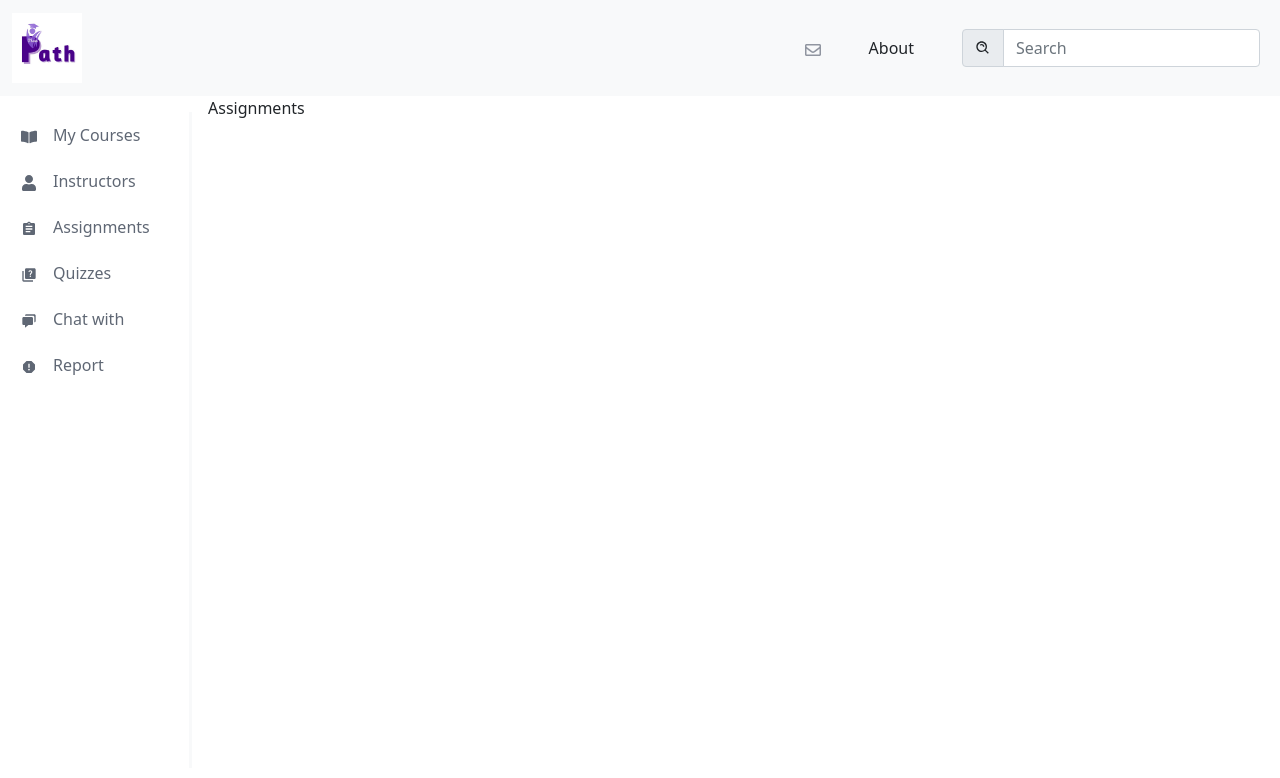
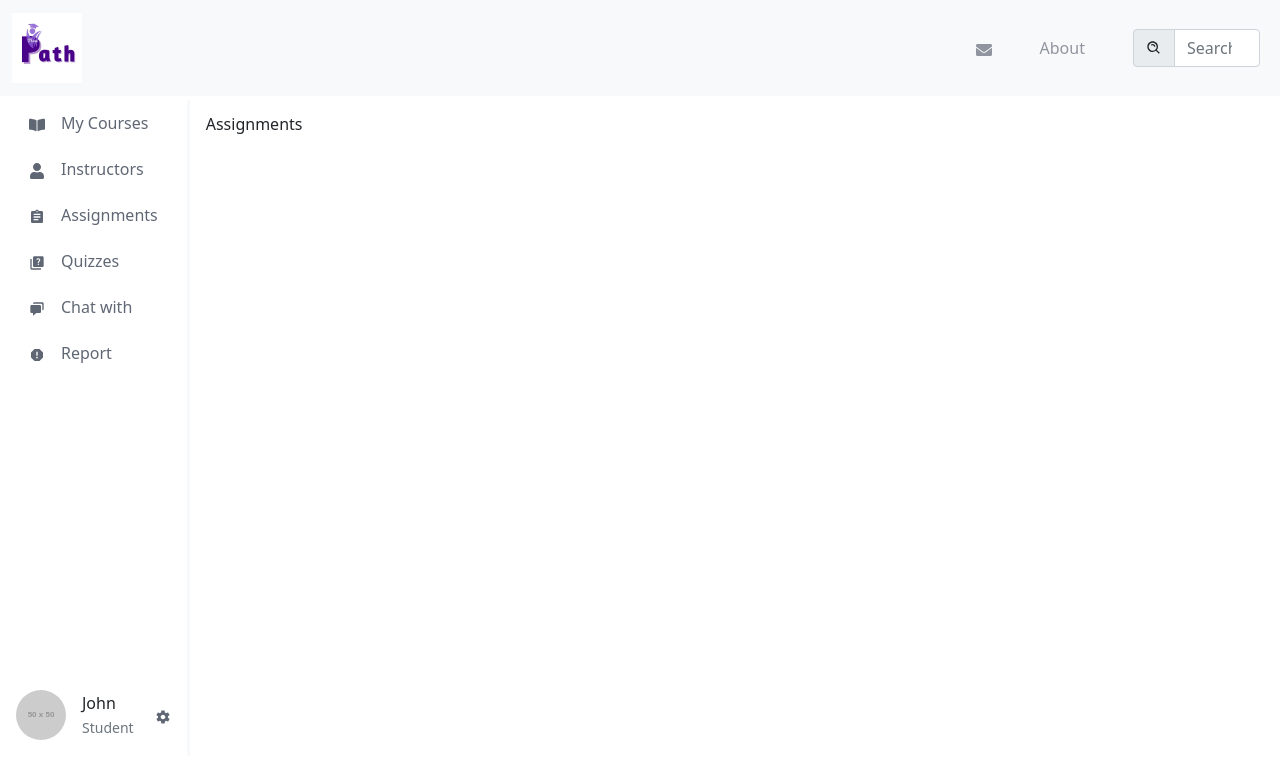
Before and after one commit to Final-Project-CS599/front-end, a React (Vite) app: page /student/assignments in a window 1280 px wide. Shown: the top 778 px of the page. Built offline with nearby package versions, Linux system fonts and the light colour scheme.

Commit message:
added more pages to student folder

```diff
--- a/index.html
+++ b/index.html
@@ -3,7 +3,7 @@
 
 <head>
   <meta charset="UTF-8" />
-  <link rel="icon" type="image/svg+xml" href="/vite.svg" />
+  <link rel="icon" type="image/svg+xml" href="./src/assets/images/Logo.jpeg" />
   <meta name="viewport" content="width=device-width, initial-scale=1.0" />
   <link href="https://cdn.jsdelivr.net/npm/bootstrap@5.0.2/dist/css/bootstrap.min.css" rel="stylesheet"
     integrity="sha384-EVSTQN3/azprG1Anm3QDgpJLIm9Nao0Yz1ztcQTwFspd3yD65VohhpuuCOmLASjC" crossorigin="anonymous">
--- a/src/components/shared/NavButton.jsx
+++ b/src/components/shared/NavButton.jsx
@@ -5,7 +5,7 @@ const NavButton = ({ text, icon, to }) => {
   return (
     <div className="d-flex align-items-center gap-2  w-100">
       <Link className="text-decoration-none w-100" to={to}>
-        <button type="button" className="btn my-1 w-100  d-flex">
+        <button type="button" className="btn btn-purple  my-1 w-100  d-flex">
           <span className="me-3">{icon}</span>
           <span>{text}</span>
         </button>
--- a/src/index.css
+++ b/src/index.css
@@ -1,9 +1,9 @@
-.btn {
+.btn-purple {
   background-color: #fff !important;
   color: #5f6774 !important;
 }
 
-.btn:focus {
+.btn-purple:focus {
   background-color: #f2f2fd !important;
   color: #7F55E0 !important;
   outline: none !important;
--- a/src/layout/LayoutWithSideBar.jsx
+++ b/src/layout/LayoutWithSideBar.jsx
@@ -2,14 +2,18 @@ import React from 'react';
 import SideBar from './SideBar';
 import NavBar from './NavBar';
 import { Outlet } from 'react-router-dom';
+import MobileNav from './MobileNav';
 
 const LayoutWithSideBar = () => {
   return (
     <div className="">
       <NavBar />
+      <MobileNav />
       <div className="d-flex gap-3">
         <SideBar />
-        <Outlet />
+        <div className="w-100 my-3">
+          <Outlet />
+        </div>
       </div>
     </div>
   );
--- /dev/null
+++ b/src/layout/MobileNav.jsx
@@ -0,0 +1,103 @@
+import React, { useState } from 'react';
+import NavButton from '../components/shared/NavButton';
+import { BiSearchAlt, BiSolidChat } from 'react-icons/bi';
+import { FaBookOpen, FaEnvelope, FaRegEnvelope, FaUser, FaUserCircle } from 'react-icons/fa';
+import { Link } from 'react-router-dom';
+import { IoMdMenu, IoMdClose, IoMdSettings } from 'react-icons/io';
+import Logo from '../assets/images/Logo.jpeg';
+import { MdAssignment, MdQuiz, MdReport } from 'react-icons/md';
+
+const MobileNav = () => {
+  return (
+    <>
+      <nav className="navbar d-lg-none navbar-expand-lg navbar-light bg-light position-relative">
+        <button
+          className="btn  d-lg-none position-absolute start-0 m-2"
+          type="button"
+          data-bs-toggle="offcanvas"
+          data-bs-target="#leftOffcanvas"
+          aria-controls="leftOffcanvas"
+        >
+          <span className="navbar-toggler-icon"></span>
+        </button>
+
+        <Link className="navbar-brand mx-auto text-decoration-none" to="/">
+          <img src={Logo} alt="logo" width={'70px'} height={'70px'} />
+        </Link>
+        <button
+          className="btn  d-lg-none position-absolute end-0 m-2"
+          type="button"
+          data-bs-toggle="offcanvas"
+          data-bs-target="#rightOffcanvas"
+          aria-controls="rightOffcanvas"
+        >
+          <FaUserCircle />
+        </button>
+      </nav>
+
+      <div
+        className="offcanvas offcanvas-start"
+        tabIndex="-1"
+        id="leftOffcanvas"
+        aria-labelledby="leftOffcanvasLabel"
+      >
+        <div className="offcanvas-header">
+          <h5 className="offcanvas-title" id="leftOffcanvasLabel">
+            Menu
+          </h5>
+          <button
+            type="button"
+            className="btn-close"
+            data-bs-dismiss="offcanvas"
+            aria-label="Close"
+          ></button>
+        </div>
+        <div className="offcanvas-body ">
+          <NavButton text={'My Courses'} icon={<FaBookOpen />} to={'/student/courses'} />
+          <NavButton text={'Instructors'} icon={<FaUser />} to={'/student/instructors'} />
+          <NavButton text={'Assignments'} icon={<MdAssignment />} to={'/student/assignments'} />
+          <NavButton text={'Quizzes'} icon={<MdQuiz />} to={'/student/quizzes'} />
+          <NavButton text={'Chat with'} icon={<BiSolidChat />} to={'/student/chat'} />
+          <NavButton text={'Report'} icon={<MdReport />} to={'/student/report'} />
+        </div>
+      </div>
+
+      <div
+        className="offcanvas offcanvas-end"
+        tabIndex="-1"
+        id="rightOffcanvas"
+        aria-labelledby="rightOffcanvasLabel"
+      >
+        <div className="offcanvas-header">
+          <h5 className="offcanvas-title" id="rightOffcanvasLabel">
+            Right Menu
+          </h5>
+          <button
+            type="button"
+            className="btn-close"
+            data-bs-dismiss="offcanvas"
+            aria-label="Close"
+          ></button>
+        </div>
+        <div className="offcanvas-body d-flex flex-column align-items-start">
+          <h3 className="btn">Messages</h3>
+          <h3 className="btn">About</h3>
+          <h3 className="btn">Settings</h3>
+          <div className="input-group flex-nowrap ms-2">
+            <span className="input-group-text" id="addon-wrapping">
+              <BiSearchAlt />
+            </span>
+            <input
+              className="form-control"
+              type="search"
+              placeholder="Search"
+              aria-label="Search"
+            />
+          </div>
+        </div>
+      </div>
+    </>
+  );
+};
+
+export default MobileNav;
--- a/src/layout/NavBar.jsx
+++ b/src/layout/NavBar.jsx
@@ -1,11 +1,11 @@
 import React from 'react';
 import Logo from '../assets/images/Logo.jpeg';
 import { BiSearchAlt } from 'react-icons/bi';
-import { FaRegEnvelope } from 'react-icons/fa';
-import { Link } from 'react-router-dom';
+import { FaEnvelope, FaRegEnvelope } from 'react-icons/fa';
+import { Link, NavLink } from 'react-router-dom';
 const NavBar = () => {
   return (
-    <nav className="navbar navbar-expand-lg navbar-light bg-light ">
+    <nav className="navbar d-none d-lg-flex navbar-expand-lg navbar-light bg-light w-100 ">
       <div className="container-fluid">
         <Link className="navbar-brand text-decoration-none" to="/">
           <img src={Logo} alt="logo" width={'70px'} height={'70px'} />
@@ -23,11 +23,13 @@ const NavBar = () => {
         </button>
         <div className="collapse navbar-collapse" id="navbarSupportedContent">
           <ul className="navbar-nav me-auto mb-2 mb-lg-0"></ul>
-          <form className="d-flex flex-sm-column flex-md-row gap-5 align-items-sm-start align-items-md-center">
-            <span>
-              <FaRegEnvelope color="#9095a0" />
-            </span>
-            <span className="">About</span>
+          <form className="d-flex flex-sm-column flex-lg-row gap-sm-3 gap-lg-5 align-items-sm-start align-items-lg-center w-25">
+            <NavLink className="text-decoration-none" to="/student/messages">
+              <FaEnvelope color="#9095a0" />
+            </NavLink>
+            <NavLink className="text-decoration-none" to="/about" style={{ color: '#9095a0' }}>
+              About
+            </NavLink>
             <div className="input-group flex-nowrap">
               <span className="input-group-text" id="addon-wrapping">
                 <BiSearchAlt />
--- a/src/layout/SideBar.jsx
+++ b/src/layout/SideBar.jsx
@@ -3,12 +3,14 @@ import NavButton from '../components/shared/NavButton';
 import { FaBookOpen, FaUser } from 'react-icons/fa';
 import { MdAssignment, MdQuiz, MdReport } from 'react-icons/md';
 import { BiSolidChat } from 'react-icons/bi';
+import { IoMdSettings } from 'react-icons/io';
+import { NavLink } from 'react-router-dom';
 
 const SideBar = () => {
   return (
     <div
-      className="d-flex flex-column px-2 mt-3 border-3 border-end border-light "
-      style={{ width: '15%', height: '82vh' }}
+      className="d-none d-lg-flex flex-column px-3 mt-1 border-3 border-end border-light"
+      style={{ height: '82vh' }}
     >
       <NavButton text={'My Courses'} icon={<FaBookOpen />} to={'/student/courses'} />
       <NavButton text={'Instructors'} icon={<FaUser />} to={'/student/instructors'} />
@@ -16,6 +18,18 @@ const SideBar = () => {
       <NavButton text={'Quizzes'} icon={<MdQuiz />} to={'/student/quizzes'} />
       <NavButton text={'Chat with'} icon={<BiSolidChat />} to={'/student/chat'} />
       <NavButton text={'Report'} icon={<MdReport />} to={'/student/report'} />
+      <div className="mt-auto w-100">
+        <div className="d-flex align-items-center gap-3 mb-3 w-100">
+          <img src="https://via.placeholder.com/50" alt="Profile" className="rounded-circle" />
+          <div className="w-100">
+            <p className="mb-0">John </p>
+            <small className="text-muted">Student</small>
+          </div>
+          <NavLink to="/student/profile">
+            <IoMdSettings color="#5f6774" />
+          </NavLink>
+        </div>
+      </div>
     </div>
   );
 };
--- /dev/null
+++ b/src/pages/About.jsx
@@ -0,0 +1,7 @@
+import React from 'react';
+
+const About = () => {
+  return <div>About</div>;
+};
+
+export default About;
--- /dev/null
+++ b/src/pages/student/Messages.jsx
@@ -0,0 +1,7 @@
+import React from 'react';
+
+const Messages = () => {
+  return <div>Messages</div>;
+};
+
+export default Messages;
--- /dev/null
+++ b/src/pages/student/Profile.jsx
@@ -0,0 +1,7 @@
+import React from 'react';
+
+const Profile = () => {
+  return <div>Profile</div>;
+};
+
+export default Profile;
--- a/src/routes/routes.jsx
+++ b/src/routes/routes.jsx
@@ -7,6 +7,9 @@ import Quizzes from '../pages/student/Quizzes';
 import Chat from '../pages/student/Chat';
 import Report from '../pages/student/Report';
 import Home from '../pages/Home';
+import About from '../pages/About';
+import Messages from '../pages/student/Messages';
+import Profile from '../pages/student/Profile';
 
 export const router = createBrowserRouter([
   {
@@ -20,6 +23,9 @@ export const router = createBrowserRouter([
       { path: '/student/quizzes', element: <Quizzes /> },
       { path: '/student/chat', element: <Chat /> },
       { path: '/student/report', element: <Report /> },
+      { path: '/student/messages', element: <Messages /> },
+      { path: '/student/profile', element: <Profile /> },
+      { path: '/about', element: <About /> },
     ],
   },
 ]);
```
